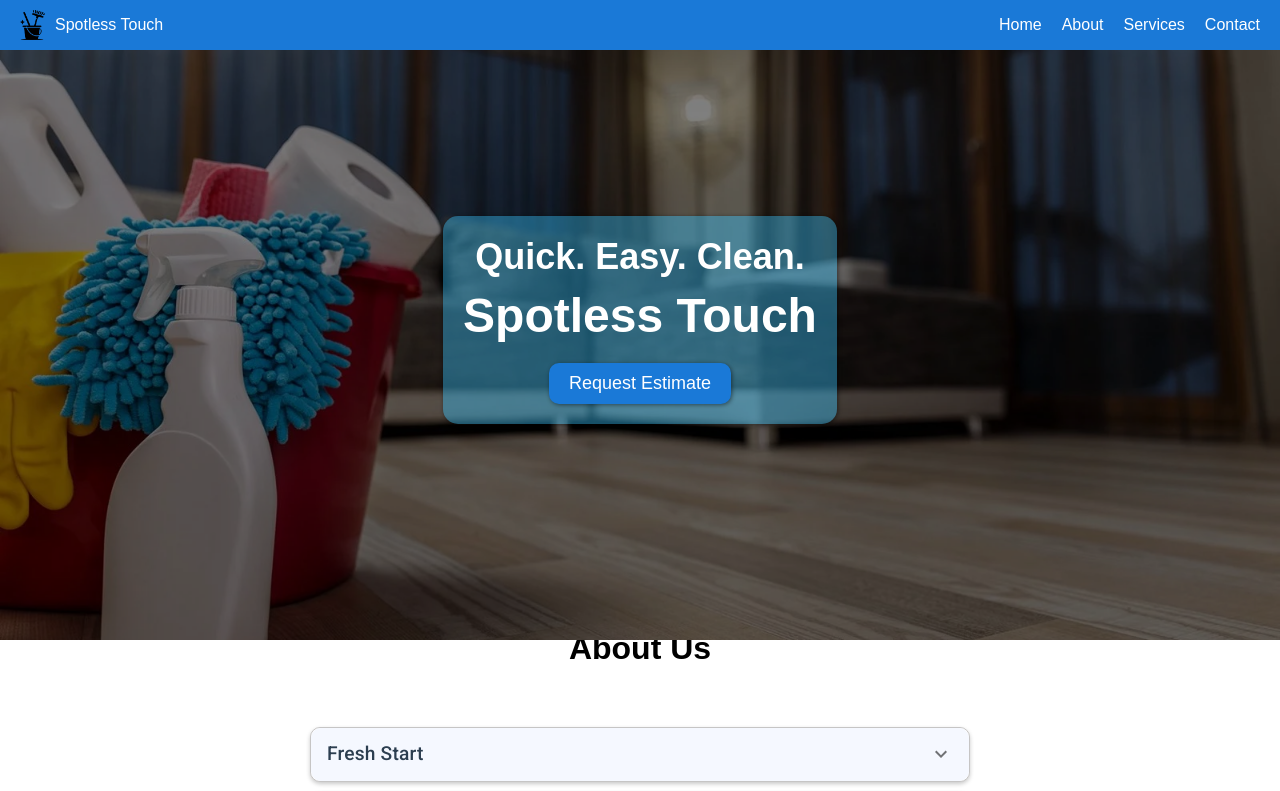
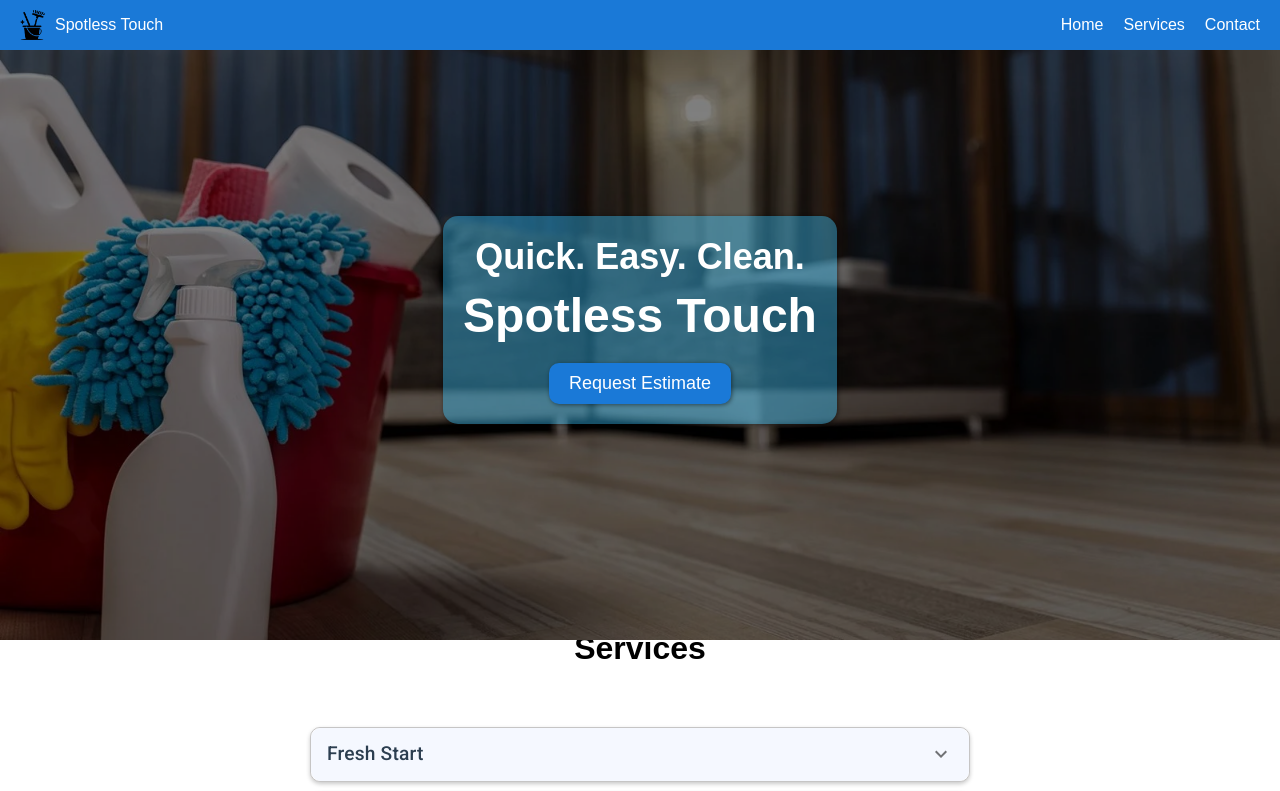
Before and after one commit to KNelTech/spotless-touch2, a React (Vite) app: page / in a window 1280 px wide. Shown: the top 791 px of the page. Built offline with nearby package versions, Linux system fonts and the light colour scheme; the HTML template or start-up script is replaced by a standard one.

Commit message:
fixed contact formatting

```diff
--- a/src/App.jsx
+++ b/src/App.jsx
@@ -17,7 +17,7 @@ function App() {
       <NavBar />
       <Billboard />
       <main>
-        <h1 className='aboutUsTitle'>About Us</h1>
+        <h1 className='aboutUsTitle' id="services">Services</h1>
         {/* <TextBox className="about" readOnly>
           Lorem ipsum dolor sit amet, consectetur adipiscing elit. Sed do eiusmod tempor incididunt ut labore et dolore magna aliqua. Ut enim ad minim veniam, quis nostrud exercitation ullamco laboris nisi ut aliquip ex ea commodo consequat. Duis aute irure dolor in reprehenderit in voluptate velit esse cillum dolore eu fugiat nulla pariatur. Excepteur sint occaecat cupidatat non proident, sunt in culpa qui officia deserunt mollit anim id est laborum.
         </TextBox> */}
--- a/src/components/NavBar/index.jsx
+++ b/src/components/NavBar/index.jsx
@@ -21,9 +21,9 @@ const NavBar = () => {
       </div>
       <ul className={`navLinks ${isOpen ? 'active' : ''}`}>
         <li><a href="/" className="link">Home</a></li>
-        <li><a href="/about" className="link">About</a></li>
-        <li><a href="/services" className="link">Services</a></li>
-        <li><a href="/contact" className="link">Contact</a></li>
+        {/* <li><a href="/about" className="link">About</a></li> */}
+        <li><a href="#services" className="link">Services</a></li>
+        <li><a href="#contact" className="link">Contact</a></li>
       </ul>
     </nav>
   );
```
